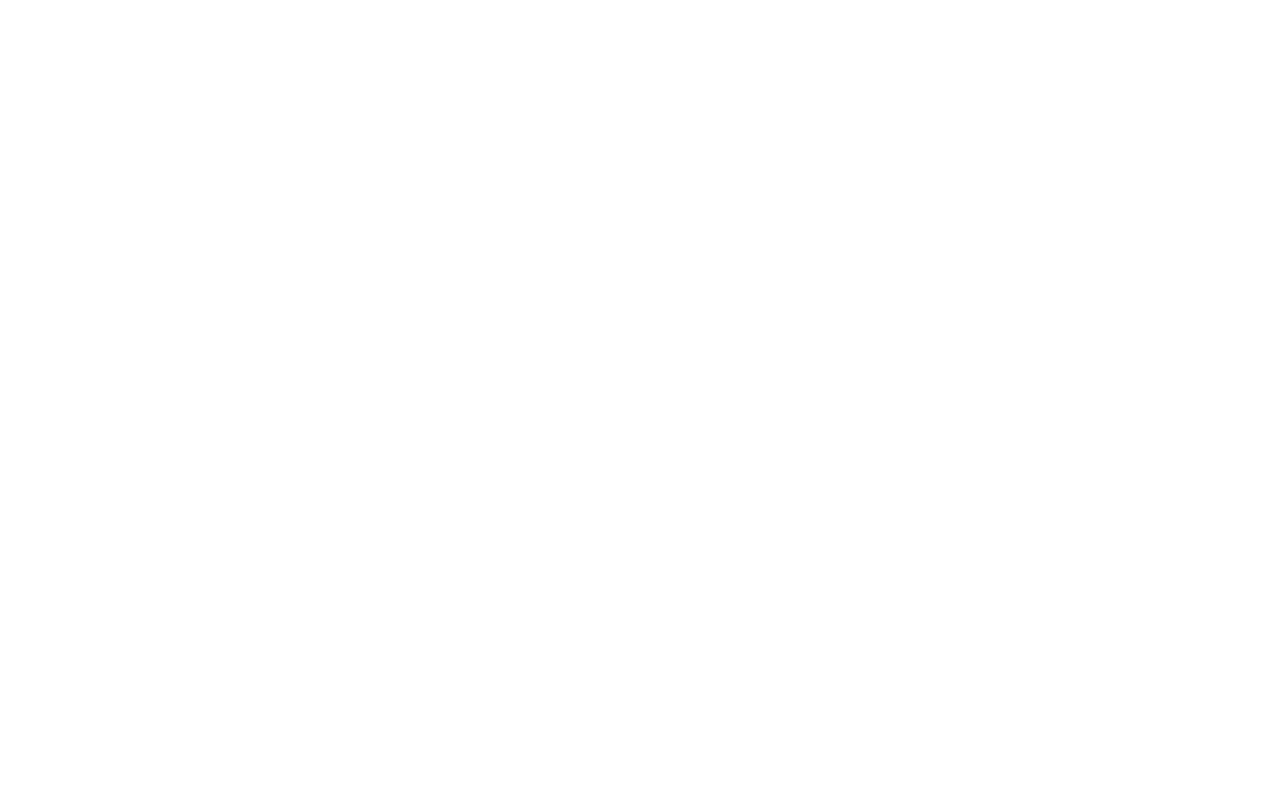
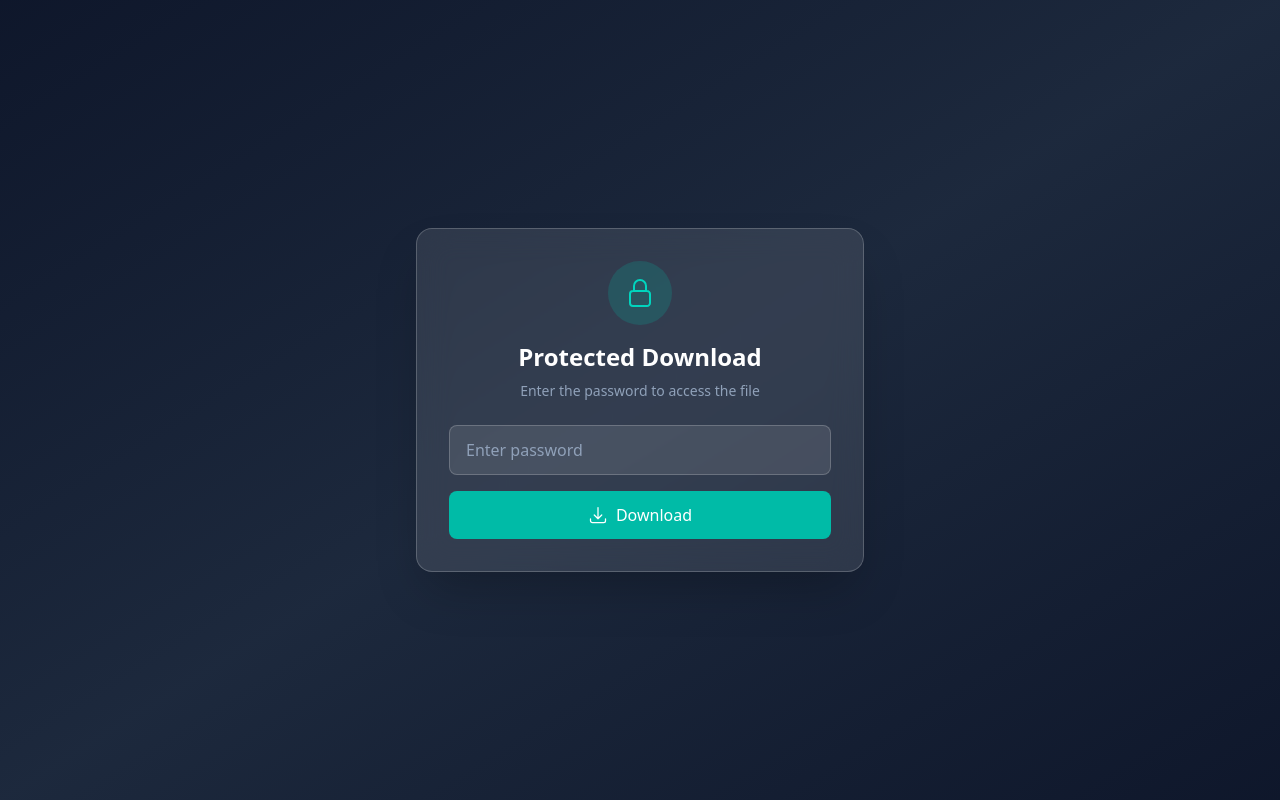
Before and after one commit to 000red1/000red1.github.io, a React (Vite) app: page /secret in a window 1280 px wide. Before the commit this address had no page. Built offline with nearby package versions, Linux system fonts and the light colour scheme.

Commit message:
Add secret page

```diff
--- /dev/null
+++ b/public/404.html
@@ -0,0 +1,23 @@
+<!DOCTYPE html>
+<html>
+  <head>
+    <meta charset="utf-8">
+    <title>Redirecting...</title>
+    <script>
+      // Single Page App redirect for GitHub Pages
+      // Redirects all 404s to index.html with the path preserved
+      var pathSegmentsToKeep = 0;
+      var l = window.location;
+      l.replace(
+        l.protocol + '//' + l.hostname + (l.port ? ':' + l.port : '') +
+        l.pathname.split('/').slice(0, 1 + pathSegmentsToKeep).join('/') + '/?/' +
+        l.pathname.slice(1).split('/').slice(pathSegmentsToKeep).join('/').replace(/&/g, '~and~') +
+        (l.search ? '&' + l.search.slice(1).replace(/&/g, '~and~') : '') +
+        l.hash
+      );
+    </script>
+  </head>
+  <body>
+    Redirecting...
+  </body>
+</html>
--- a/src/App.tsx
+++ b/src/App.tsx
@@ -2,6 +2,7 @@
 import Layout from "./components/Layout";
 import Home from "./pages/Home";
 import Projects from "./pages/Projects";
+import Secret from "./pages/Secret";
 
 function App() {
   return (
@@ -11,6 +12,7 @@
           <Route index element={<Home />} />
           <Route path="projects" element={<Projects />} />
         </Route>
+        <Route path="/secret" element={<Secret />} />
       </Routes>
     </BrowserRouter>
   );
--- /dev/null
+++ b/src/pages/Secret.tsx
@@ -0,0 +1,124 @@
+import { useState } from "react";
+import { HiOutlineLockClosed, HiOutlineArrowDownTray } from "react-icons/hi2";
+
+const WORKER_URL = "https://black-base-55b4.john2-0zero.workers.dev";
+const FILENAME = "letter.wav";
+
+export default function Secret() {
+  const [password, setPassword] = useState("");
+  const [loading, setLoading] = useState(false);
+  const [error, setError] = useState("");
+
+  const handleDownload = async () => {
+    if (!password.trim()) {
+      setError("Please enter a password");
+      return;
+    }
+
+    setLoading(true);
+    setError("");
+
+    try {
+      const res = await fetch(WORKER_URL, {
+        method: "POST",
+        headers: { "Content-Type": "application/json" },
+        body: JSON.stringify({ password, filename: FILENAME }),
+      });
+
+      if (!res.ok) {
+        const msg = await res.json().catch(() => ({}));
+        setError(msg.error || "Download failed. Incorrect password?");
+        setLoading(false);
+        return;
+      }
+
+      // Turn response into a browser download
+      const blob = await res.blob();
+      const url = URL.createObjectURL(blob);
+      const a = document.createElement("a");
+      a.href = url;
+      a.download = FILENAME;
+      document.body.appendChild(a);
+      a.click();
+      a.remove();
+      URL.revokeObjectURL(url);
+    } catch {
+      setError("Network error. Please try again.");
+    } finally {
+      setLoading(false);
+    }
+  };
+
+  const handleKeyDown = (e: React.KeyboardEvent) => {
+    if (e.key === "Enter") {
+      handleDownload();
+    }
+  };
+
+  return (
+    <div className="min-h-screen bg-gradient-to-br from-slate-900 via-slate-800 to-slate-900 flex items-center justify-center p-4">
+      <div className="bg-white/10 backdrop-blur-lg rounded-2xl p-8 w-full max-w-md border border-white/20 shadow-2xl">
+        <div className="text-center mb-6">
+          <div className="w-16 h-16 mx-auto bg-teal-500/20 rounded-full flex items-center justify-center mb-4">
+            <HiOutlineLockClosed className="w-8 h-8 text-teal-400" />
+          </div>
+          <h1 className="text-2xl font-bold text-white mb-2">Protected Download</h1>
+          <p className="text-slate-400 text-sm">Enter the password to access the file</p>
+        </div>
+
+        <div className="space-y-4">
+          <div>
+            <input
+              type="password"
+              value={password}
+              onChange={(e) => setPassword(e.target.value)}
+              onKeyDown={handleKeyDown}
+              placeholder="Enter password"
+              className="w-full px-4 py-3 bg-white/10 border border-white/20 rounded-lg text-white placeholder-slate-400 focus:outline-none focus:ring-2 focus:ring-teal-500 focus:border-transparent transition-all"
+              disabled={loading}
+            />
+          </div>
+
+          {error && (
+            <div className="text-red-400 text-sm text-center bg-red-500/10 py-2 px-3 rounded-lg">
+              {error}
+            </div>
+          )}
+
+          <button
+            onClick={handleDownload}
+            disabled={loading}
+            className="w-full flex items-center justify-center gap-2 px-4 py-3 bg-teal-500 hover:bg-teal-600 disabled:bg-teal-500/50 text-white font-medium rounded-lg transition-colors"
+          >
+            {loading ? (
+              <>
+                <svg className="animate-spin w-5 h-5" viewBox="0 0 24 24">
+                  <circle
+                    className="opacity-25"
+                    cx="12"
+                    cy="12"
+                    r="10"
+                    stroke="currentColor"
+                    strokeWidth="4"
+                    fill="none"
+                  />
+                  <path
+                    className="opacity-75"
+                    fill="currentColor"
+                    d="M4 12a8 8 0 018-8V0C5.373 0 0 5.373 0 12h4zm2 5.291A7.962 7.962 0 014 12H0c0 3.042 1.135 5.824 3 7.938l3-2.647z"
+                  />
+                </svg>
+                Downloading...
+              </>
+            ) : (
+              <>
+                <HiOutlineArrowDownTray className="w-5 h-5" />
+                Download
+              </>
+            )}
+          </button>
+        </div>
+      </div>
+    </div>
+  );
+}
```
